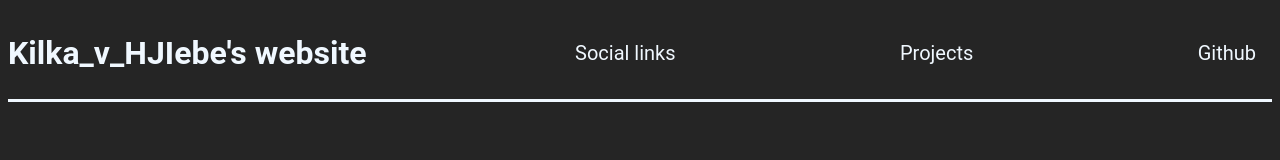
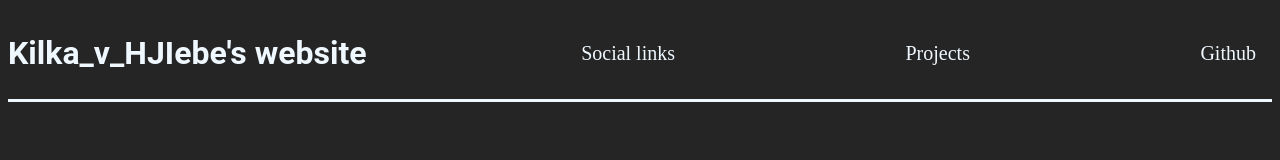
Before and after one commit to kilkaVhlebe/My-website, a React (Vite) app in the folder my-website/: page / in a window 1280 px wide. Shown: the top 160 px of the page. Built offline with nearby package versions, Linux system fonts and the light colour scheme; a web font is replaced by a local one.

Commit message:
add new style and change varielblse

```diff
--- a/my-website/src/components/Button.css
+++ b/my-website/src/components/Button.css
@@ -3,7 +3,7 @@ button {
     color: aliceblue;
     border: none;
     font-size: 15pt;
-    font-family: Roboto;
+    font-family: Rubik;
     height: 50px;
     max-width: wrap;
     margin-top: auto;
--- a/my-website/src/components/Button.tsx
+++ b/my-website/src/components/Button.tsx
@@ -1,6 +1,6 @@
 import './Button.css'
 
-export default function Button(props: {title: string, icon: string}) {
+export default function Button(props: {title?: string, icon: string}) {
     return (
         <button>
             <span className={props.icon}></span><span>{props.title}</span>
```
